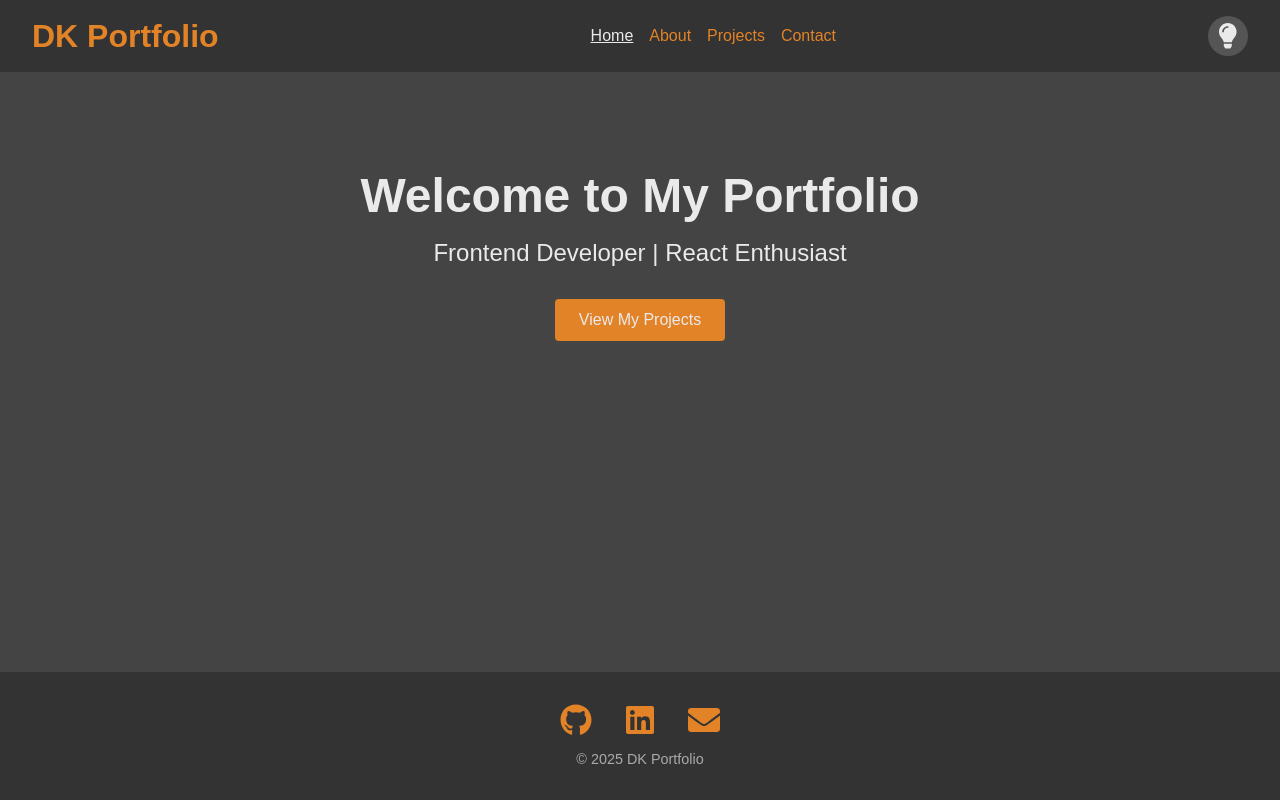
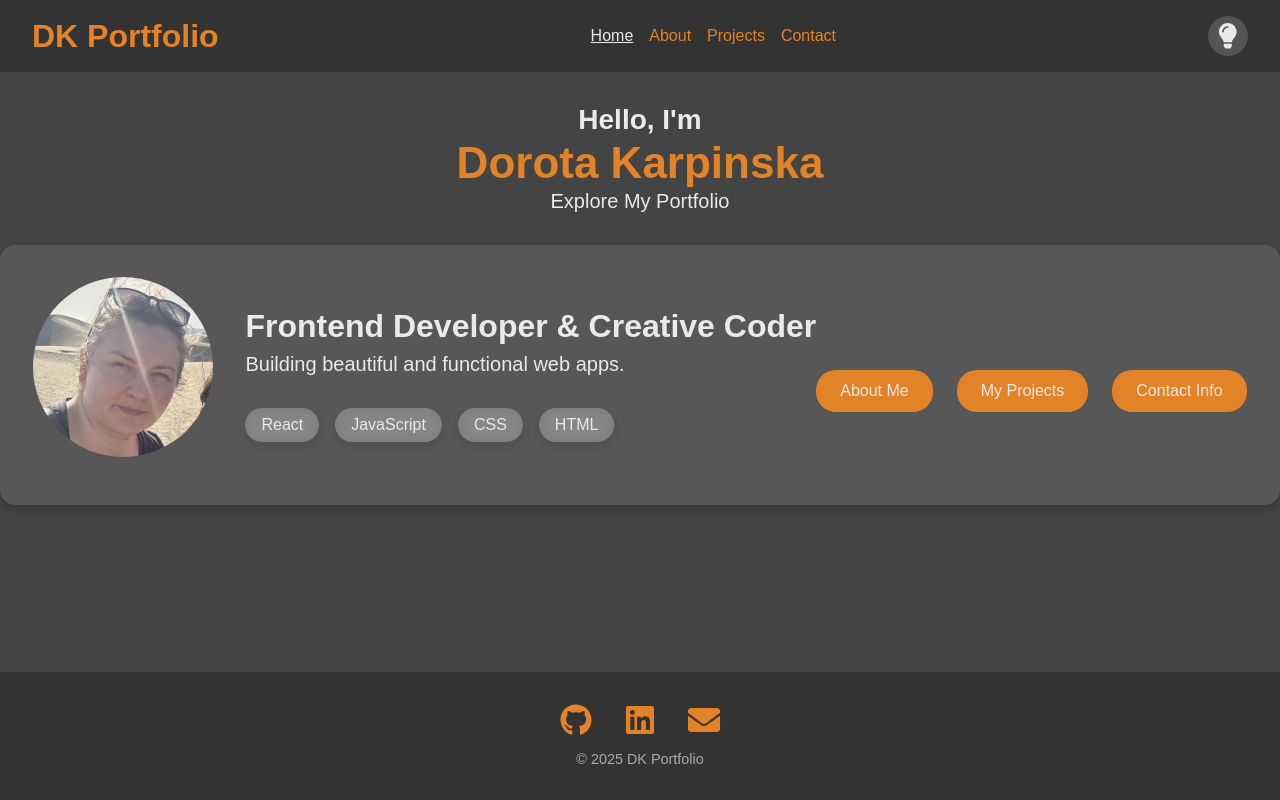
Before and after one commit to Dor-Ka/frontend-react-portfolio, a React (Create React App) app: page / in a window 1280 px wide. Built offline with nearby package versions, Linux system fonts and the light colour scheme.

Commit message:
Redesign: Revamp Home layout and styling for cleaner, modern look

```diff
--- a/src/pages/Home/Home.jsx
+++ b/src/pages/Home/Home.jsx
@@ -1,13 +1,36 @@
-import { HeroContainer, HeroTitle, HeroSubtitle, HeroButton } from './Home.styles';
+import profileImage from '../../assets/profile.jpeg';
 
-function Home() {
+import { WelcomeWrapper, WelcomeTitle, WelcomeName, WelcomeSubtitle, HeroContainer, HeroImage, HeroContent, HeroTitle, HeroSubtitle, HeroTechnologies, TechnologyBadge, LinkRow, StyledLink } from "././Home.styles";
+
+const Home = () => {
   return (
-    <HeroContainer>
-      <HeroTitle>Welcome to My Portfolio</HeroTitle>
-      <HeroSubtitle>Frontend Developer | React Enthusiast</HeroSubtitle>
-      <HeroButton to="/projects">View My Projects</HeroButton>
-    </HeroContainer>
+    <div>
+      <WelcomeWrapper>
+        <WelcomeTitle>Hello, I'm</WelcomeTitle>
+        <WelcomeName>Dorota Karpinska</WelcomeName>
+        <WelcomeSubtitle>Explore My Portfolio</WelcomeSubtitle>
+      </WelcomeWrapper>
+      <HeroContainer>
+        <HeroImage src={profileImage} alt="Profile Picture" />
+
+        <HeroContent>
+          <HeroTitle>Frontend Developer & Creative Coder</HeroTitle>
+          <HeroSubtitle>Building beautiful and functional web apps.</HeroSubtitle>
+          <HeroTechnologies>
+            <TechnologyBadge>React</TechnologyBadge>
+            <TechnologyBadge>JavaScript</TechnologyBadge>
+            <TechnologyBadge>CSS</TechnologyBadge>
+            <TechnologyBadge>HTML</TechnologyBadge>
+          </HeroTechnologies>
+        </HeroContent>
+        <LinkRow>
+        <StyledLink to="/about">About Me</StyledLink>
+        <StyledLink to="/projects">My Projects</StyledLink>
+        <StyledLink to="/contact">Contact Info</StyledLink>
+      </LinkRow>
+      </HeroContainer>
+    </div>
   );
-}
+};
 
 export default Home;
--- a/src/pages/Home/Home.styles.js
+++ b/src/pages/Home/Home.styles.js
@@ -1,39 +1,125 @@
-import styled from 'styled-components';
-import { Link } from 'react-router-dom';
+import styled from "styled-components";
+import { Link } from "react-router-dom";
+
+
+export const WelcomeWrapper = styled.div`
+  display: flex;
+  flex-direction: column;
+  align-items: center;
+  margin: 2rem;
+`;
+
+export const WelcomeTitle = styled.h1`
+  text-align: center;
+  font-size: 1.75rem;
+  color: ${({ theme }) => theme.text};
+  margin: 0 0 0.1rem 0;
+`;
+
+export const WelcomeName = styled.h1`
+  text-align: center;
+  font-size: 2.75rem;
+  font-weight: bold;
+  color: ${({ theme }) => theme.primary};
+  margin: 0 0 0.1rem 0;
+`;
+
+export const WelcomeSubtitle = styled.h2`
+  text-align: center;
+  font-size: 1.25rem;
+  font-weight: normal;
+  color: ${({ theme }) => theme.text};
+  margin: 0;
+`;
+
 
 export const HeroContainer = styled.section`
-  flex: 1;
   display: flex;
-  flex-direction: column;
   justify-content: center;
   align-items: center;
-  padding: 4rem 2rem;
+  padding: 2rem;
+  background: rgba(255, 255, 255, 0.1);
+  backdrop-filter: blur(10px);
+  border-radius: 15px;
+  box-shadow: 0 4px 10px rgba(0, 0, 0, 0.2);
   color: ${({ theme }) => theme.text};
-  text-align: center;
+  margin-bottom: 2rem;
+  flex-wrap: wrap;
 `;
 
-export const HeroTitle = styled.h1`
-  font-size: 3rem;
+export const HeroImage = styled.img`
+  border-radius: 50%;
+  max-width: 180px;
+  max-height: 180px;
+  object-fit: cover;
+  margin-right: 2rem;
   margin-bottom: 1rem;
 `;
 
-export const HeroSubtitle = styled.h2`
-  font-size: 1.5rem;
-  margin-bottom: 2rem;
-  font-weight: normal;
+export const HeroContent = styled.div`
+  display: flex;
+  flex-direction: column;
+  align-items: flex-start;
+  text-align: left;
 `;
 
-export const HeroButton = styled(Link)`
+export const HeroTitle = styled.h2`
+  font-size: 2rem;
+  margin-bottom: 0.5rem;
+`;
+
+export const HeroSubtitle = styled.h3`
+  font-size: 1.25rem;
+  font-weight: normal;
+  margin-bottom: 1rem;
+`;
+
+export const HeroTechnologies = styled.div`
+  display: flex;
+  gap: 1rem;
+  margin-top: 1rem;
+  flex-wrap: wrap;
+`;
+
+export const TechnologyBadge = styled.span`
+  padding: 0.5rem 1rem;
+  background: rgba(255, 255, 255, 0.2);
+  backdrop-filter: blur(6px);
+  border-radius: 20px;
+  font-size: 1rem;
+  color: ${({ theme }) => theme.text};
+  box-shadow: 0 4px 8px rgba(0, 0, 0, 0.1);
+
+  &:hover {
+    background: ${({ theme }) => theme.navBg};
+    border: 1px solid ${({ theme }) => theme.primary};
+  }
+`;
+
+export const LinkRow = styled.div`
+  display: flex;
+  justify-content: center;
+  gap: 1.5rem;
+  margin-top: 2rem;
+`;
+
+export const StyledLink = styled(Link)`
   padding: 0.75rem 1.5rem;
   font-size: 1rem;
   color: ${({ theme }) => theme.text};
   background: ${({ theme }) => theme.primary};
   border: none;
-  border-radius: 4px;
+  border-radius: 20px;
   text-decoration: none;
-  transition: background 0.3s ease;
+  transition: background 0.3s ease, border 0.3s ease, transform 0.1s ease;
 
   &:hover {
-  background: ${({ theme }) => theme.navBg};
+    background: ${({ theme }) => theme.navBg};
+    border: 1px solid ${({ theme }) => theme.primary};
+  }
+
+  &:active {
+    border: 2px solid ${({ theme }) => theme.primary};
+    transform: scale(1.05);
   }
 `;
```
Also changed, not shown: src/assets/profile.jpeg (added).
